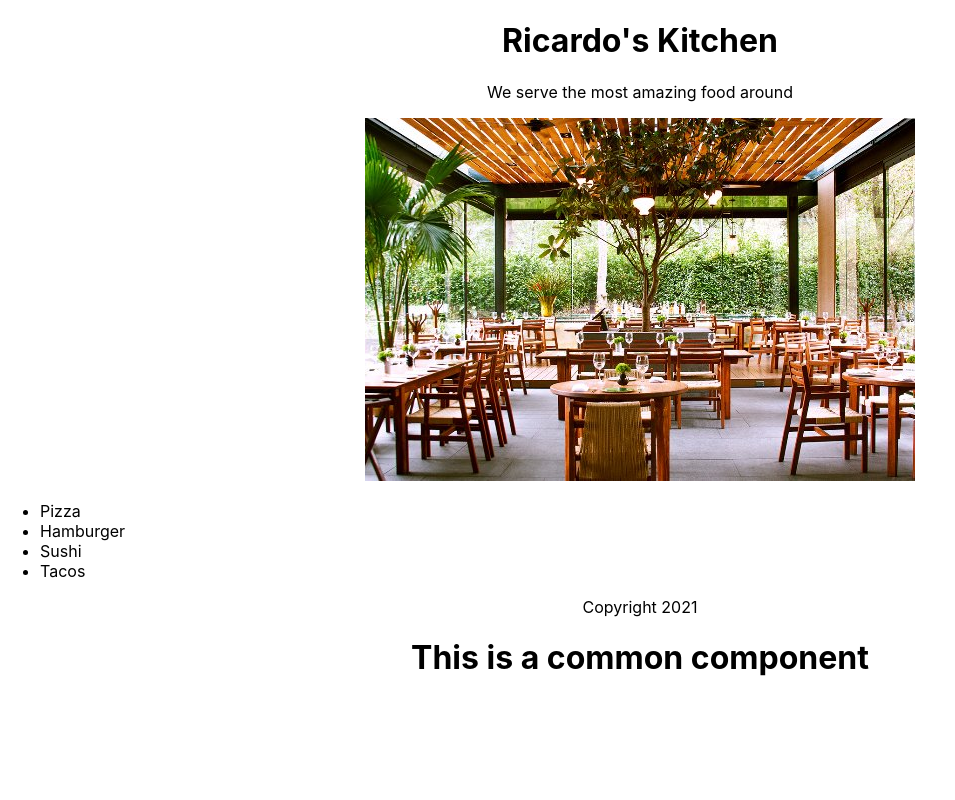
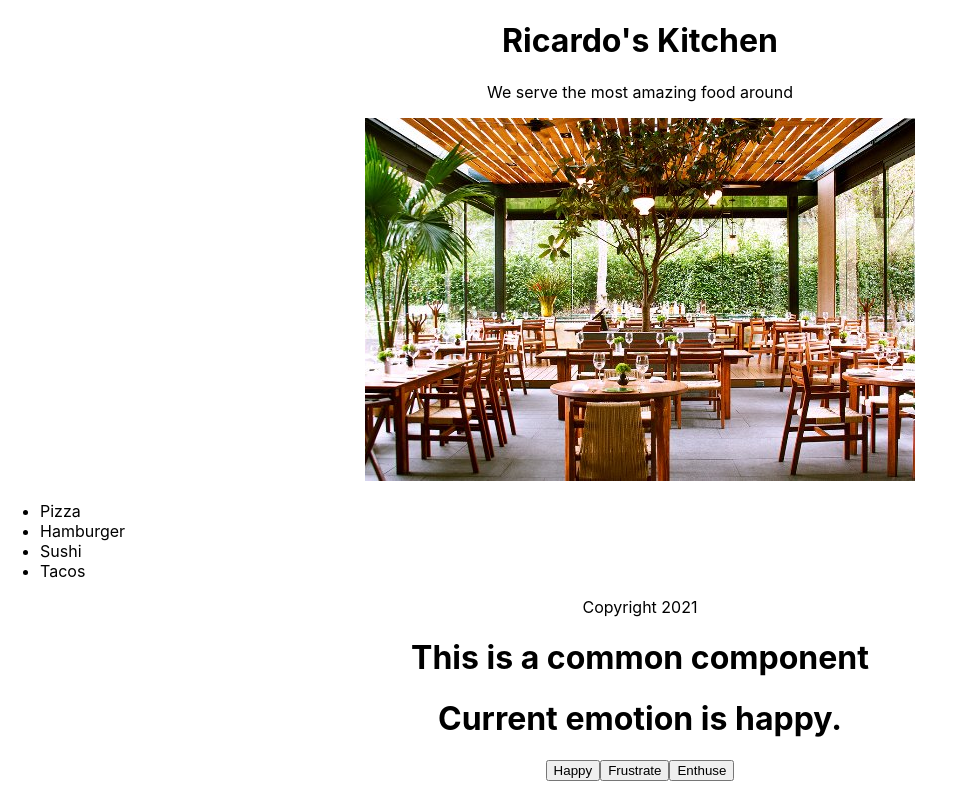
Before and after one commit to ricardoauribe/react-essentials, a React (Create React App) app: page / in a window 1280 px wide. Shown: the whole page, without its empty margins (0-955 px from the left). Built offline with nearby package versions, Linux system fonts and the light colour scheme.

Commit message:
First approach to useState hook

```diff
--- a/src/App.js
+++ b/src/App.js
@@ -1,4 +1,5 @@
 import './App.css';
+import React, {useState} from 'react';
 import restaurant from './restaurant.jpeg';
 
 function Header(props) {
@@ -54,12 +55,18 @@
 
 function App(props) {
 
+  const [emotion, setEmotion] = useState("happy");
+
   return (
     <div className="App">
       <Header name="Ricardo" />
       <Main adjective="amazing" dishes={dishObject} />
       <Footer year={new Date().getFullYear()}/>
       {props.authorized ? <SecretComponent/> : <RegularComponent/> }
+      <h1>Current emotion is {emotion}. </h1>
+      <button onClick={()=> setEmotion("happy")}>Happy</button>
+      <button onClick={()=> setEmotion("frustrated")}>Frustrate</button>
+      <button onClick={()=> setEmotion("enthusiastic")}>Enthuse</button>
     </div>
   );
 }
```
